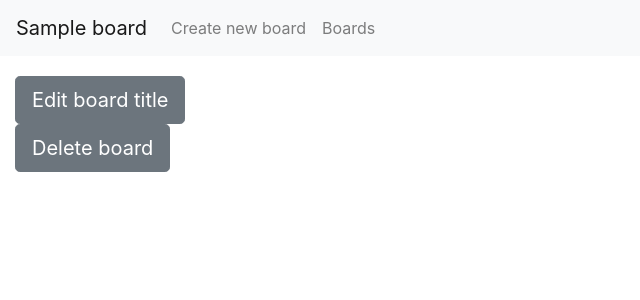
After one commit to rlwee/TrelloApp, a Django app: page /board/detail/1 in a window 1280 px wide. The commit adds this page. Shown: the top 300 px of the page, without its empty margins (0-640 px from the left). Run offline with Django 3.2, Linux system fonts and the light colour scheme; tables that the repository leaves empty hold one stand-in row (values such as "Sample post"); some libraries are stand-ins or nearby versions.

Commit message:
initial progress for trello app as of september 4 2019(CRUD for Board)

```diff
--- a/static/css/trelloapp.css
+++ b/static/css/trelloapp.css
@@ -7,24 +7,38 @@
     padding: 0;
 
     overflow: hidden;
-    background-color:#606977;
+
 
 }
 
 .list-view{
 
     float: left;
+}
+
+.list-content{
+    background-color:#606977;
+    padding: 10px 10px;
+    color: white;
+    text-align: center;
+    text-decoration: none;
+    display: inline;
+    margin-right: 70px;
+}
+
+.detail-container{
+
+    padding-left: 0px;
 
 }
 
-.list-content{
+.container{
+    margin-top: 20px;
+    margin-left: 0px;
+}
 
-    display: block;
-    color: white;
+.edit-list{
 
-    text-align: center;
-    padding: 5px, -5px;
-
-    text-decoration: none;
+    margin-left: -25px;
 
 }
--- /dev/null
+++ b/templates/trelloapp/boarddetail.html
@@ -0,0 +1,13 @@
+{% extends 'trelloapp/trellobase.html' %}
+
+{% block title %}Trello-Dashboard{% endblock %}
+{% block board %}<a class="navbar-brand" href="{% url 'board' pk=boards.pk %}">{{boards.title}}</a>{% endblock %}
+{% block content %}
+
+<div class="detail-container">
+    <div class="edit-button">
+    <a href="{% url 'editboard' pk=boards.pk %}" class="btn btn-secondary btn-lg " role="button" aria-disabled="true">Edit board title</a>
+    </div class="delete-button">
+    <a href="{% url 'deleteboard' pk=boards.pk %}" class="btn btn-secondary btn-lg " role="button" aria-disabled="true">Delete board</a>
+</div>
+{% endblock %}
--- a/templates/trelloapp/boards.html
+++ b/templates/trelloapp/boards.html
@@ -8,7 +8,7 @@
             {% for board in owner %}
                 <li><a class="boardlist" href="{% url 'board' pk=board.pk %}">{{board.title}}</a></li>
                 {% empty %}
-                <p class="noboard">No boards, createboards </p>
+                <p class="noboard">No boards yet, create boards </p>
             {% endfor %}
         </ul>
     </div>
--- a/templates/trelloapp/dashboard.html
+++ b/templates/trelloapp/dashboard.html
@@ -4,5 +4,4 @@
 
 {% block content %}
 
-
 {% endblock %}
--- a/templates/trelloapp/trellobase.html
+++ b/templates/trelloapp/trellobase.html
@@ -4,18 +4,18 @@
     <head>
         <title>{% block title %}{% endblock %}</title>
         <link rel="stylesheet" href="https://maxcdn.bootstrapcdn.com/bootstrap/4.0.0/css/bootstrap.min.css" integrity="sha384-Gn5384xqQ1aoWXA+058RXPxPg6fy4IWvTNh0E263XmFcJlSAwiGgFAW/dAiS6JXm" crossorigin="anonymous">
-        <link rel="stylesheet" href="{% static 'css/trelloapp.css' %}"
+        <link rel="stylesheet" href="{% static 'css/trelloapp.css' %}">
     </head>
     <body>
         <nav class="navbar navbar-expand-lg navbar-light bg-light">
-            <a class="navbar-brand" href="/">Trello</a>
+                {% block board %}{% endblock %}
             <button class="navbar-toggler" type="button" data-toggle="collapse" data-target="#navbarNav" aria-controls="navbarNav" aria-expanded="false" aria-label="Toggle navigation">
                 <span class="navbar-toggler-icon"></span>
             </button>
             <div class="collapse navbar-collapse" id="navbarNav">
                 <ul class="navbar-nav">
                 <li class="nav-item">
-                    <a class="nav-link" href="{% url 'createboard' %}">Create board</a>
+                    <a class="nav-link" href="{% url 'createboard' %}">Create new board</a>
                 </li>
                 <li class="nav-item">
                         <a class="nav-link" href="{% url 'listofboards' %}">Boards</a>
--- a/trelloapp/urls.py
+++ b/trelloapp/urls.py
@@ -3,6 +3,10 @@ from trelloapp.views import (Dash,
                              BoardListView,
                              BoardView,
                              ListOfBoards,
+                             BoardDetailView,
+                             EditBoard,
+                             DeleteBoard,
+                             EditList
                             )
 
 urlpatterns = [
@@ -10,6 +14,10 @@ urlpatterns = [
     path('', Dash.as_view(), name='dashboard'),
     path('board/create', BoardListView.as_view(), name='createboard'),
     path('board/<pk>/', BoardView.as_view(), name = 'board'),
-    path('boards/',ListOfBoards.as_view(), name='listofboards')
+    path('boards/',ListOfBoards.as_view(), name='listofboards'),
+    path('board/detail/<pk>',BoardDetailView.as_view(),name='detail'),
+    path('board/edit/<pk>',EditBoard.as_view(), name='editboard'),
+    path('board/delete/<pk>',DeleteBoard.as_view(),name='deleteboard' ),
+    path('board/List/Edit/<pk>/', EditList.as_view(), name = 'editlist'),
 
 ]
--- a/trelloapp/views.py
+++ b/trelloapp/views.py
@@ -17,15 +17,16 @@ class Dash(TemplateView):
 class BoardListView(TemplateView):
 
     template_name = 'trelloapp/createboard.html'
+    form = PostForm
 
     def get(self, request, **kwargs):
 
-        form = PostForm()
-        boards = Board.objects.filter(owner=request.user)
-        return render(request, self.template_name, {'form':form, 'boards':boards})
+        form = self.form()
+       # boards = Board.objects.filter(owner=request.user)
+        return render(request, self.template_name, {'form':form,})
 
     def post(self, request, ** kwargs):
-        form = PostForm(request.POST)
+        form = self.form(request.POST)
         if form.is_valid():
             board = form.save(commit=False)
             board.owner = request.user
@@ -43,11 +44,9 @@ class BoardView(TemplateView):
         id = kwargs.get('pk')
         board = get_object_or_404(Board, pk=id)
         boardlist = TrelloList.objects.filter(board=board)
-        boardcard = Card.objects.filter(trello_list=board)
         context = {
             'board':board,
             'boardlist':boardlist,
-            'boardcard':boardcard,
             'form': self.form()
         }
         return render(request, self.template_name, context)
@@ -73,9 +72,76 @@ class ListOfBoards(TemplateView):
 
     def get(self,request,**kwargs):
         owner = Board.objects.filter(owner=request.user)
-        boards = Board.objects.all()
-        return render(request, self.template_name,{'boards':boards,'owner':owner})
+        #boards = Board.objects.all()
+        return render(request, self.template_name,{'owner':owner})
 
 
-class CreateCard(TemplateView):
-    pass
+class BoardDetailView(TemplateView):
+    """To Edit or Deleting a board
+    """
+    template_name = 'trelloapp/boarddetail.html'
+
+    def get(self,request, **kwargs):
+        id = kwargs.get('pk')
+        boards = get_object_or_404(Board, pk=id)
+        return render(request,self.template_name,{'boards':boards})
+
+class EditBoard(TemplateView):
+
+    template_name = 'trelloapp/boardedit.html'
+    form = PostForm
+
+    def get(self,request, **kwargs):
+        id = kwargs.get('pk')
+        boards = get_object_or_404(Board, pk=id)
+        form = self.form(instance=boards)
+        if not request.user.is_authenticated:
+            return redirect('listofboards')
+        return render(request,self.template_name,{'form':form,'boards':boards})
+
+    def post(self,request,**kwargs):
+        id = kwargs.get('pk')
+        boards = get_object_or_404(Board, pk=id)
+        form = self.form(request.POST, instance=boards)
+        if form.is_valid():
+            board = form.save(commit=False)
+            board.owner = request.user
+            board.save()
+            return redirect('detail', pk=board.pk)
+        return render(request, self.template_name, {'form':form,'boards':boards})
+
+
+class DeleteBoard(TemplateView):
+
+    template_name = 'trelloapp/boards.html'
+
+    def get(self,request,**kwargs):
+        id = kwargs.get('pk')
+        boards = Board.objects.get(pk=id, owner=request.user)
+        if request.user.is_authenticated:
+            boards.delete()
+            return redirect('listofboards')
+
+class EditList(TemplateView):
+
+    template_name = 'trelloapp/editlist.html'
+    form = TrelloListForm
+
+    def get(self,request, **kwargs):
+        id = kwargs.get('pk')
+        # board = Board.objects.get(pk=id)
+        lists = TrelloList.objects.get(pk=id)
+        form = self.form(instance=lists)
+        return render(request, self.template_name, {'lists':lists,'form':form})
+
+    def post(self,request, **kwargs):
+        id = kwargs.get('pk')
+        boards = get_object_or_404(Board, pk=id)
+        lists = TrelloList.objects.get(pk=id)
+        form = self.form(request.POST, instance=lists)
+        if form.is_valid():
+            listss = form.save(commit=False)
+            listss.board = lists
+            listss.save()
+            return redirect('board', pk=id)
+        return render(request, self.template_name, {'lists':lists,'form':form})
```
Also changed, not shown: templates/trelloapp/boardedit.html (added, +19 -0 lines), templates/trelloapp/createboard.html (+4 -4 lines), templates/trelloapp/currentboard.html (+6 -1 lines), templates/trelloapp/deleteboard.html (added, +13 -0 lines), templates/trelloapp/editlist.html (added, +17 -0 lines).
